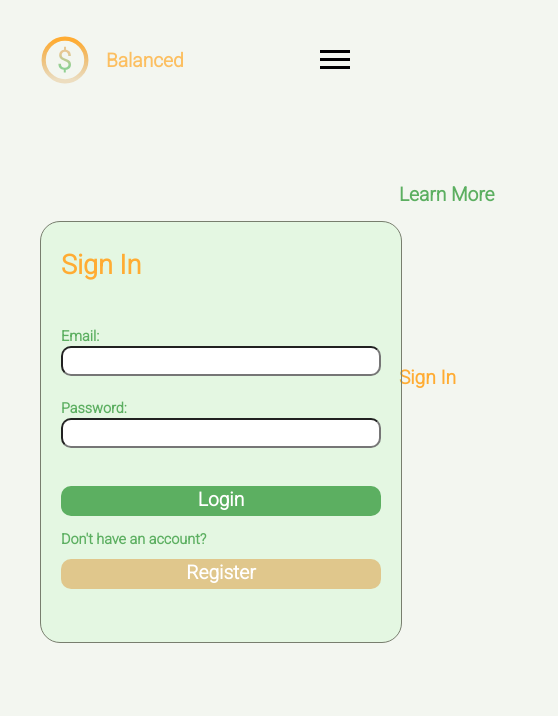
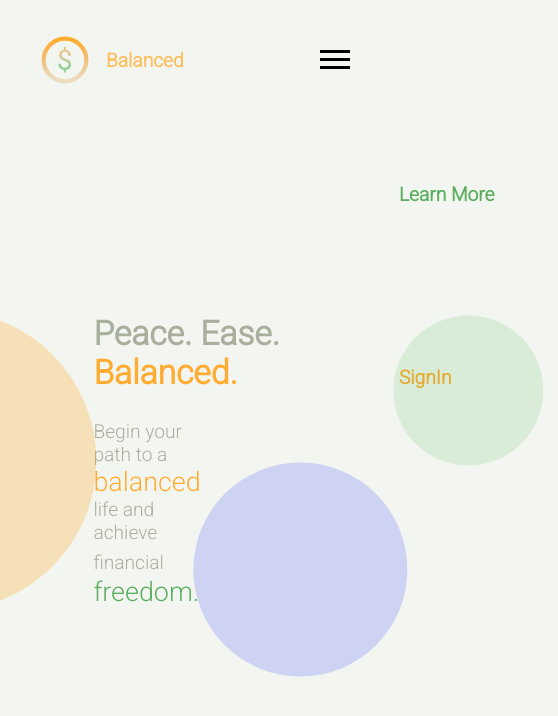
Before and after one commit to wc0sby/finance-app-client, a React (Create React App) app: page / in a window 390 px wide. Shown: the top 716 px of the page, 558 px wide, since content can reach past the window. Built offline with nearby package versions, Linux system fonts and the light colour scheme.

Commit message:
adds react-routing with improved movement accross the application.

```diff
--- a/package.json
+++ b/package.json
@@ -8,7 +8,8 @@
     "@testing-library/user-event": "^7.1.2",
     "react": "^16.13.1",
     "react-dom": "^16.13.1",
-    "react-scripts": "3.4.1"
+    "react-router-dom": "^5.2.0",
+    "react-scripts": "^3.4.3"
   },
   "scripts": {
     "start": "react-scripts start",
--- a/src/App.css
+++ b/src/App.css
@@ -11,6 +11,10 @@ body {
   background-color: #F3F6F0;
   font-family: Roboto, sans-serif;
   font-size: 1.2em;
+}
+
+a {
+  text-decoration: none;
 }
 
 .app-body {
--- a/src/App.js
+++ b/src/App.js
@@ -1,21 +1,33 @@
 import React from 'react';
+import {Switch, BrowserRouter as Router, Route} from 'react-router-dom'
 import './App.css';
 
 import Nav from './components/nav'
 import Home from './components/home'
 import Auth from './components/auth'
 
-function App() {
+export default function App() {
   return (
-    <div className={classNames}>
-      <Nav/>
-      {/* <Home/> */}
-      <Auth/>
-    </div>
+    <Router>
+      <div className={classNames}>
+        <Nav/>
+        <Switch>
+          <Route path="/signin">
+            <Auth newUser={false}/>
+          </Route>
+          <Route path="/register">
+            <Auth newUser={true}/>
+          </Route>
+          <Route exact path="/">
+            <Home/>
+          </Route>
+          <Route path="*">
+            Sorry - invalid link
+          </Route>
+        </Switch>
+      </div>
+    </Router>
   );
 }
 
-export default App;
-
-
 const classNames = 'app-body full-height-grow'
--- a/src/components/auth.js
+++ b/src/components/auth.js
@@ -6,18 +6,18 @@ import logo from '../Balanced.png'
 import Circle from './circle'
 
 export default class Home extends Component{
-  state = {
-    signIn: true
+  // state = {
+  //   signIn: true
+  // }
+
+  whichUserForm = () => {
+    return !this.props.newUser ? <SignIn regClick={()=>this.goToNewUserForm()}/> : <SignUp/>
   }
 
-  whichUserForm = () => {
-    return this.state.signIn ? <SignIn regClick={()=>this.goToNewUserForm()}/> : <SignUp/>
-  }
-
-  goToNewUserForm = () => {
-    const {signIn} = this.state
-    this.setState({signIn:!signIn})
-  }
+  // goToNewUserForm = () => {
+  //   const {signIn} = this.state
+  //   this.setState({signIn:!signIn})
+  // }
 
   render(){
     return(
--- a/src/components/nav.js
+++ b/src/components/nav.js
@@ -1,9 +1,11 @@
 import React, { Component } from 'react'
 import Hamburger from './hamburger'
+import {Link, withRouter} from 'react-router-dom'
 import '../styles/nav.css'
 
-export default class Nav extends Component{
+class Nav extends Component{
   render(){
+    const { pathname } = this.props.location
     return(
       <header>
         <div className='nav-logo'>
@@ -16,10 +18,15 @@ export default class Nav extends Component{
           <Hamburger/>
           <ul className='nav-links'>
             <li>
-              <a id='nav-link-1' href='/home'>Learn More</a>
+              <Link id='nav-link-1' to='/'>Learn More</Link>
             </li>
             <li>
-              <a id='nav-link-2' className=' nav-link-2 orange-text' href='/home'>Sign In</a>
+              <Link
+                id='nav-link-2'
+                className=' nav-link-2 orange-text'
+                to={pathname==='/signin'?'/register':'/signin'}>
+                  {pathname==='/signin'?'SignUp':'SignIn'}
+              </Link>
             </li>
           </ul>
         </nav>
@@ -27,3 +34,6 @@ export default class Nav extends Component{
     )
   }
 }
+
+const NavWrappedWithRouter = withRouter(Nav)
+export default NavWrappedWithRouter
--- a/src/components/signIn.js
+++ b/src/components/signIn.js
@@ -1,4 +1,5 @@
 import React, { Component } from 'react'
+import {Link} from 'react-router-dom'
 
 export default class SignIn extends Component{
   render(){
@@ -19,7 +20,12 @@ export default class SignIn extends Component{
               <div className="form-button green-background">Login</div>
               <div>
                 <label className="green-text form-label" htmlFor="Register">Don't have an account?</label>
-                <div className="form-button orange-background" onClick={()=>this.props.regClick()}>Register</div>
+                {/* <div> */}
+                  <Link to='/register'>
+                    <div className="form-button orange-background">Register</div>
+                  </Link>
+                {/* </div> */}
+                {/* <div className="form-button orange-background" onClick={()=>this.props.regClick()}>Register</div> */}
               </div>
             </div>
           </form>
--- a/src/components/signup.js
+++ b/src/components/signup.js
@@ -1,6 +1,7 @@
 import React, { Component } from 'react'
+import {Link} from 'react-router-dom'
 
-export default class SignIn extends Component{
+export default class SignUp extends Component{
   render(){
     return(
       <div className="auth-form">
@@ -30,9 +31,9 @@ export default class SignIn extends Component{
               <input type="password"/>
             </div>
             <div className="form-button-container">
-              {/* <div> */}
+              <Link to='/register'>
                 <div className="form-button orange-background">Register</div>
-              {/* </div> */}
+              </Link>
             </div>
           </form>
         </div>
--- a/src/styles/home.css
+++ b/src/styles/home.css
@@ -24,7 +24,7 @@
   min-width: 40vw;
 }
 
-/* .right-home .img-wrapper {
+.right-home .img-wrapper {
   background-image: url('../hugo-payment-processed.png');
   flex-grow: 1;
   max-height: 70vh;
@@ -34,7 +34,7 @@
   background-position: center;
   position: relative;
   visibility: visible;
-} */
+}
 
 .desc-home {
   padding-right: 5em;
@@ -45,8 +45,20 @@
     opacity: 0;
     width: 0;
     height: 0;
+    position: absolute;
+    left: -5000px;
 
   }
+
+  .left-home {
+    /* margin: 0 25%; */
+    flex-grow: unset;
+    position: fixed;
+    top: 60%;
+    left: 50%;
+    transform: translate(-50%, -50%);
+  }
+
   .left-home .heading-text {
     font-size: 1.75em;
   }
```
Also changed, not shown: 1 other file (tests, documents, lock files or other folders).
